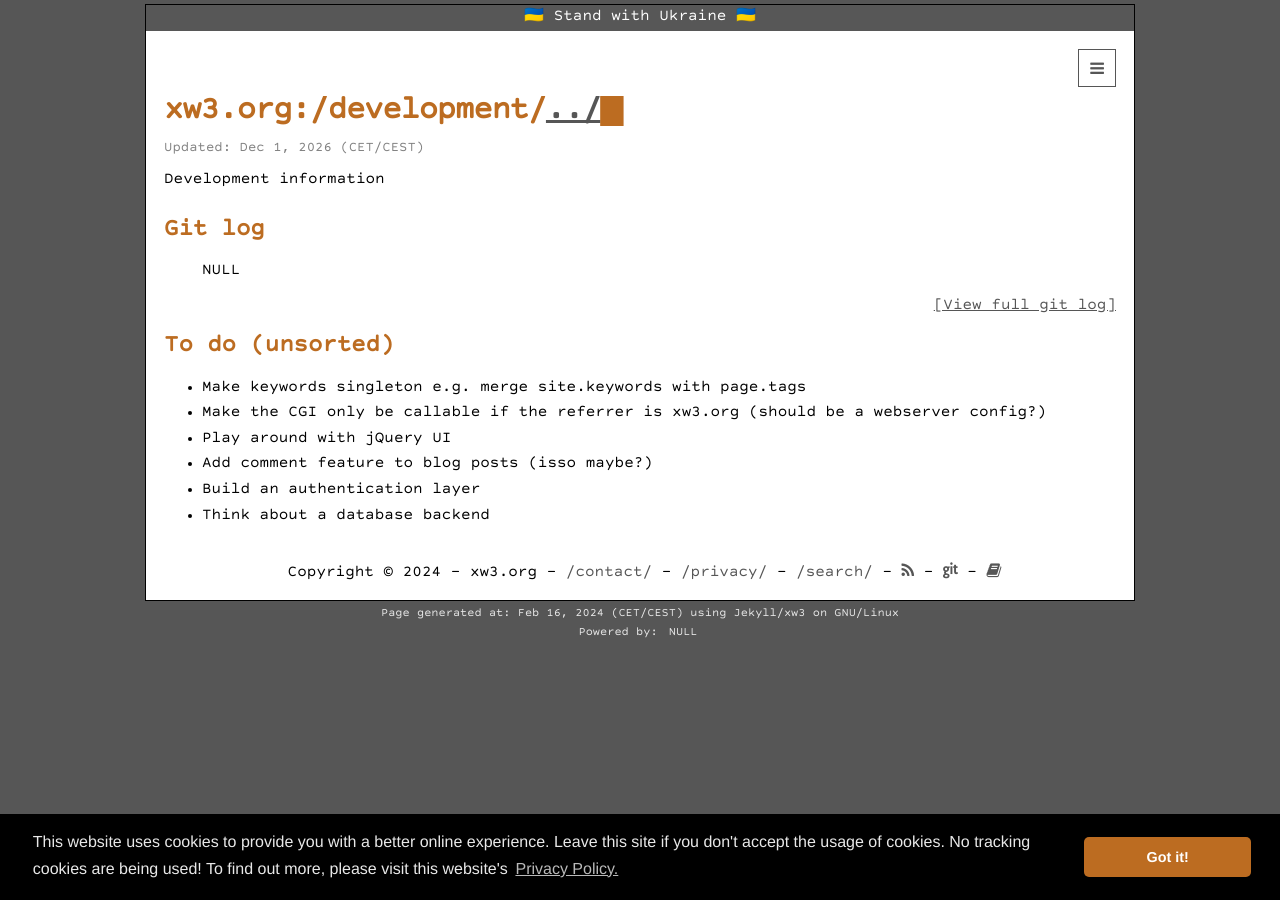
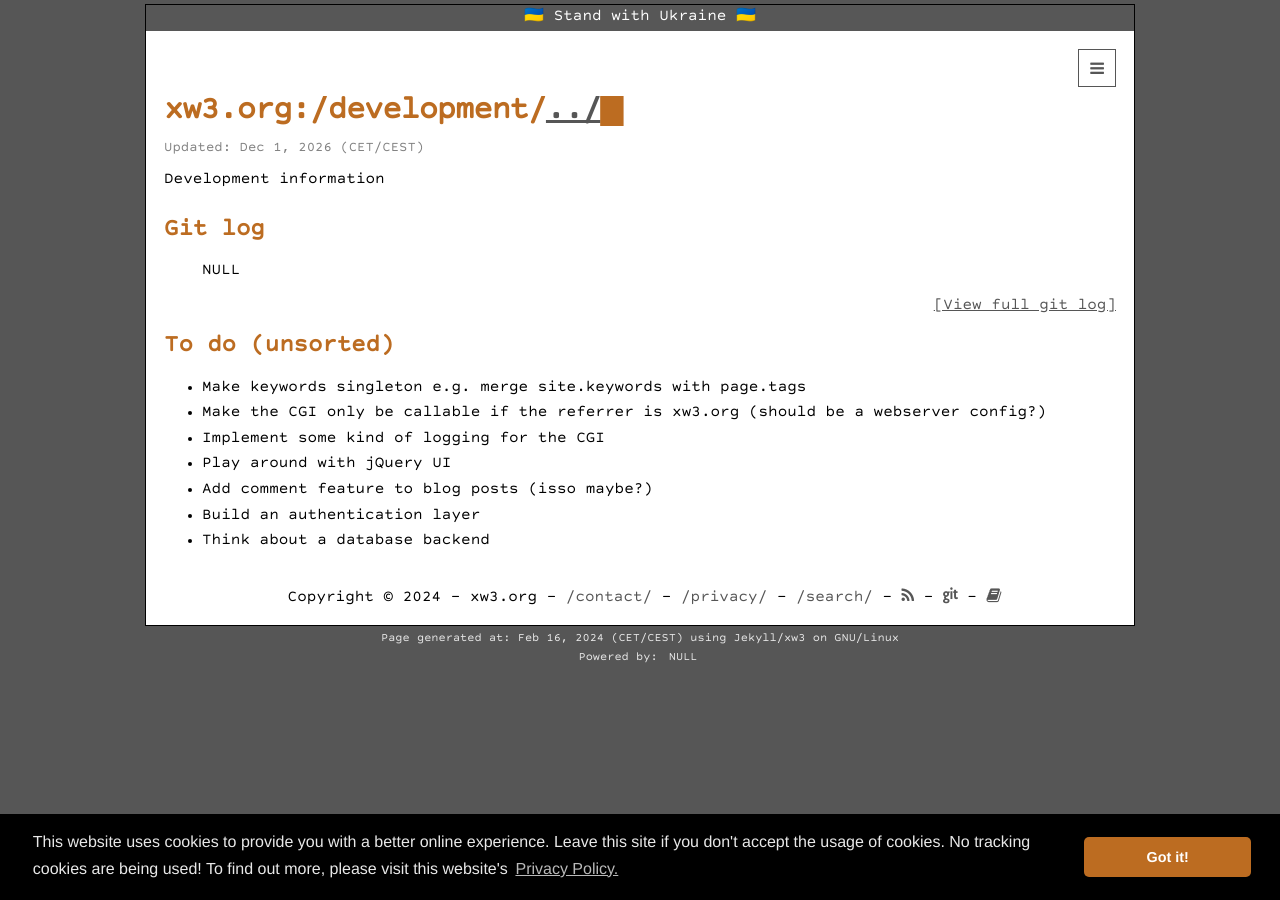
Before and after one commit to hanez/xw3, a Jekyll site: the page built from development/development.html, in a window 1280 px wide. Built offline with Jekyll 4.4.1, drawn with Linux system fonts in a browser that asks for light colours.

Commit message:
Added a to do to development.html.

```diff
--- a/development/development.html
+++ b/development/development.html
@@ -23,7 +23,8 @@ $(document).ready(function(){
 
 <ul>
   <li>Make keywords singleton e.g. merge site.keywords with page.tags</li>
-  <li>Make the CGI only be callable if the referrer is xw3.org (should be a webserver config?)
+  <li>Make the CGI only be callable if the referrer is xw3.org (should be a webserver config?)</li>
+  <li>Implement some kind of logging for the CGI</li>
   <li>Play around with jQuery UI</li>
   <li>Add comment feature to blog posts (isso maybe?)</li>
   <li>Build an authentication layer</li>
```
